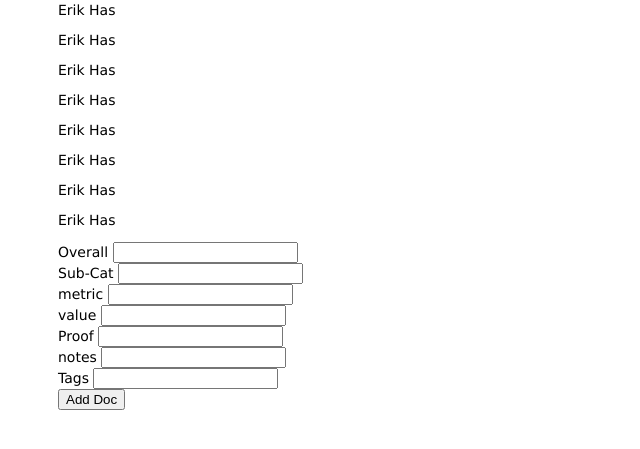
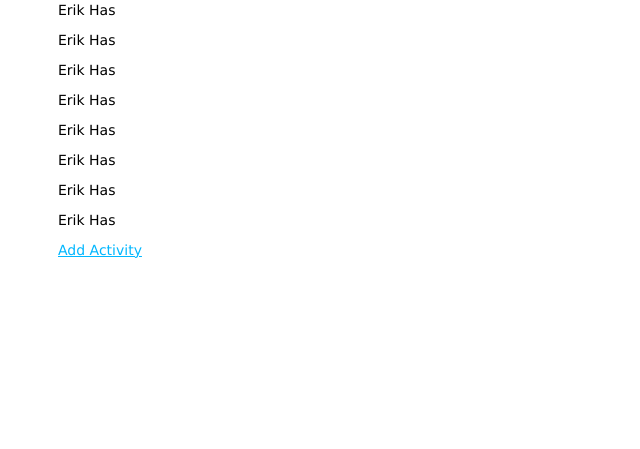
Before and after one commit to Den-Dynatrace/Prod, a Node server app: template SME_Tracker/views/index.ejs in a window 1280 px wide. Shown: the part 277-726 px from the top of the page, without its empty margins (0-640 px from the left). Run offline with Node 20, Linux system fonts and the light colour scheme; the template is opened without the code that fills it, so the values that code supplies are empty; some libraries are stand-ins or nearby versions.

Commit message:
inject work

```diff
--- a/SME_Tracker/app.js
+++ b/SME_Tracker/app.js
@@ -7,6 +7,7 @@ var logger = require('morgan');
 var indexRouter = require('./routes/index');
 var usersRouter = require('./routes/users');
 var loginRouter = require('./routes/login');
+var injectRouter = require('./routes/injectDoc');
 
 var app = express();
 
@@ -22,7 +23,8 @@ app.use(express.static(path.join(__dirname, 'public')));
 
 app.use('/', indexRouter);
 app.use('/users', usersRouter);
-app.use('/login', loginRouter)
+app.use('/login', loginRouter);
+app.use('/injectDoc', injectRouter)
 
 // catch 404 and forward to error handler
 app.use(function(req, res, next) {
--- a/SME_Tracker/views/index.ejs
+++ b/SME_Tracker/views/index.ejs
@@ -20,44 +20,6 @@
     <p>Erik Has <%= a9 %></p>
     <p>Erik Has <%= a10 %></p>
 
-    <form action="/" method="POST">
-      <div>
-            <label for="Overall">Overall</label>
-            <input type="text" id="Overall" name="Overall"
-            required>
-    </div>
-    <div>
-      <label for="SubCat">Sub-Cat</label>
-      <input type="text" id="SubCat" name="SubCat"
-      required>
-    </div>
-    <div>
-      <label for="metric">metric</label>
-      <input type="text" id="metric" name="metric"
-      required>
-    </div>
-    <div>
-      <label for="value">value</label>
-      <input type="number" id="value" name="value"
-      required>
-    </div>
-    <div>
-      <label for="Proof">Proof</label>
-      <input type="text" id="Proof" name="Proof"
-      required>
-    </div>
-    <div>
-      <label for="notes">notes</label>
-      <input type="text" id="notes" name="notes"
-      required>
-    </div>
-    <div>
-      <label for="Tag">Tags</label>
-      <input type="text" id="Tag" name="Tag"
-      required>
-    </div>
-    <button type="submit">Add Doc</button>
-  </form>
-
   </body>
+  <a href="../injectDoc">Add Activity</a>
 </html>
```
Also changed, not shown: SME_Tracker/routes/injectDoc.js (added, +23 -0 lines), SME_Tracker/views/injectDoc.ejs (added, +28 -0 lines).
